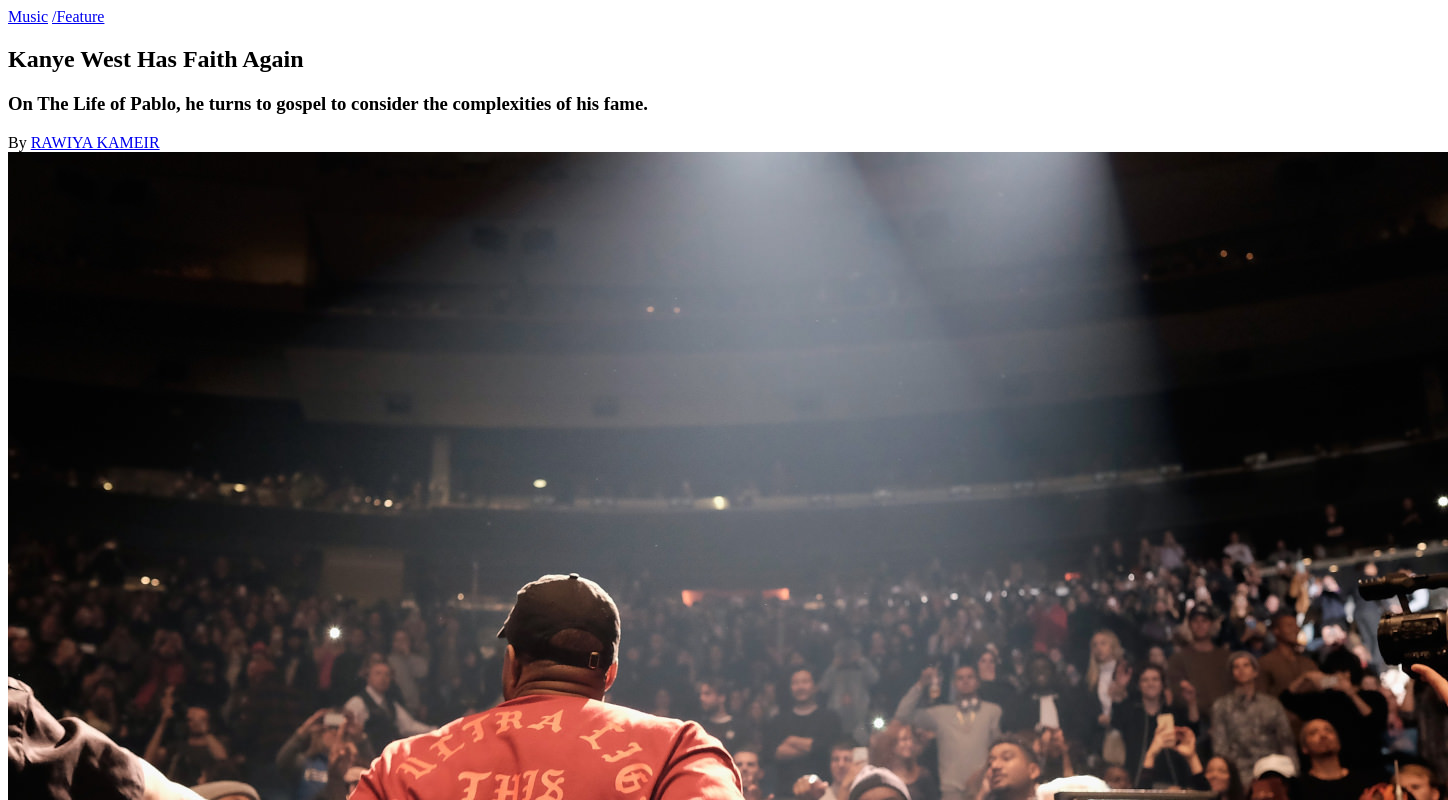
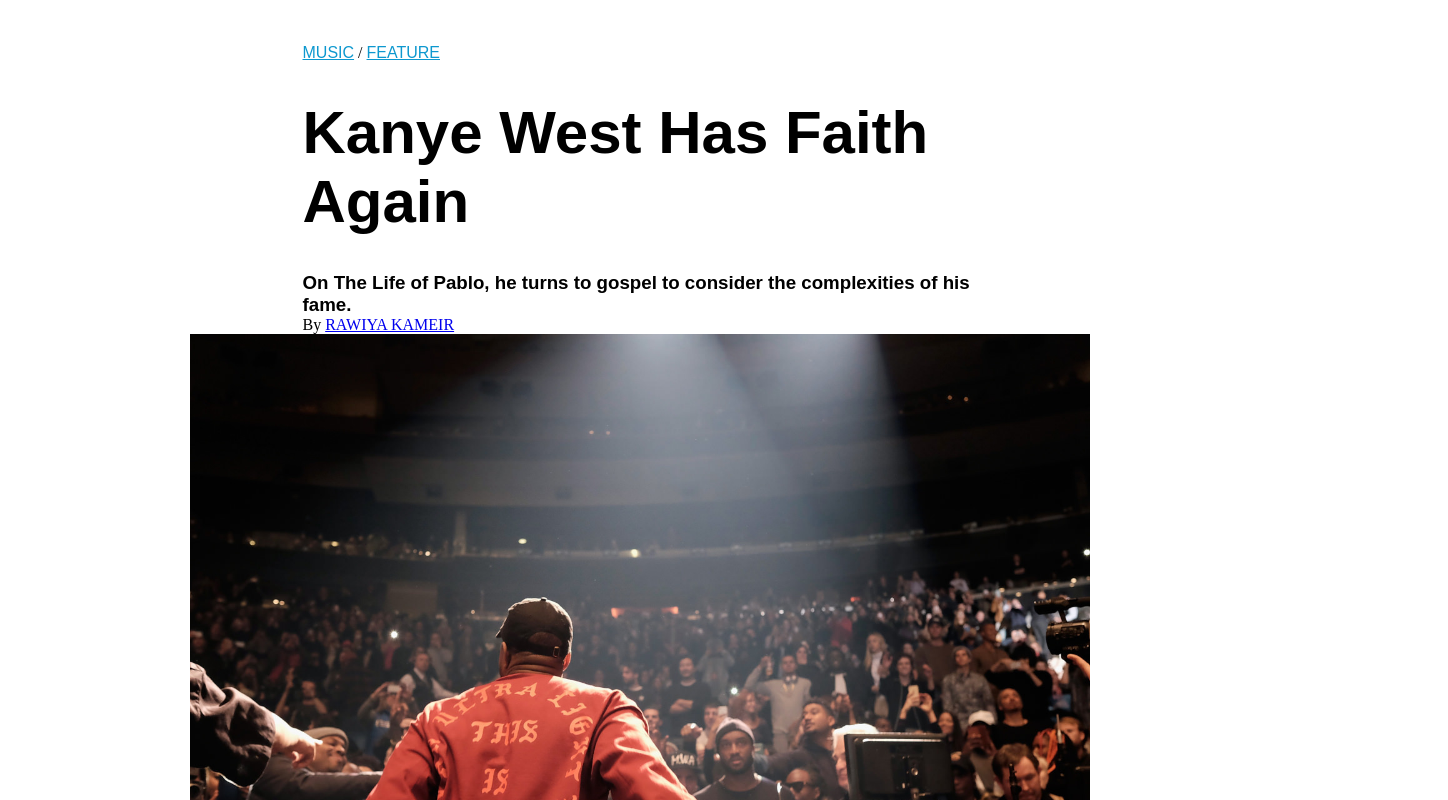
Before and after one commit to jkasar/csstemplatetest, a plain HTML site: page index.html in a window 1280 px wide. Shown: the top 800 px of the page, 1448 px wide, since content can reach past the window. Drawn offline with Linux system fonts and the light colour scheme.

Commit message:
final commit for day

```diff
--- a/css/styles.css
+++ b/css/styles.css
@@ -1,4 +1,49 @@
-body {
+/*body {
 	margin: 0px;
 	padding: 0px;
+}*/
+
+section {
+	width: 900px;
+	margin: 0 auto;
+
 }
+
+section > img {
+	max-width: 100%;
+}
+
+h1,h2,h3 {
+	font-family: sans-serif, helvetica;
+}
+
+h1 {
+	font-size: 60px;
+}
+
+h2{
+	font-family: arial;
+}
+
+section > div, h1, h3 , p {
+	max-width: 75%;
+	margin: 0 auto;
+}
+
+.categories > a {
+	font-family: sans-serif;
+	color:  #0D98CF;
+
+	text-transform: uppercase;
+}
+
+#name{
+	/*text-transform: bold;*/
+}
+
+/*h1, h2, h3, h4, h5 {
+	font-family: sans-serif;
+}
+h1 {
+	font-size: 52px;
+}*/
--- a/index.html
+++ b/index.html
@@ -6,16 +6,21 @@
 
 		<title> the fader</title>
 		<meta charset="utf-8">
+		<a href=></a>
+		<link rel="stylesheet" href="css/styles.css">
 
 	</head>
 	<body>
 		<section>
-			<div>
-				<a href="#">Music</a>
-				<a href="#">/Feature</a>
+			<br><br>
+			<div class="categories">
+				<a href="#">Music</a> /
+				<a href="#">Feature</a>
 			</div>
+			<br><br>
 
-			<h1>Kanye West Has Faith Again</h1>
+			<h1>Kanye West Has Faith  <br> Again</h1>
+			<br><br>
 
 			<h3>On The Life of Pablo, he turns to gospel to consider the complexities of his fame.</h3>
 
```
